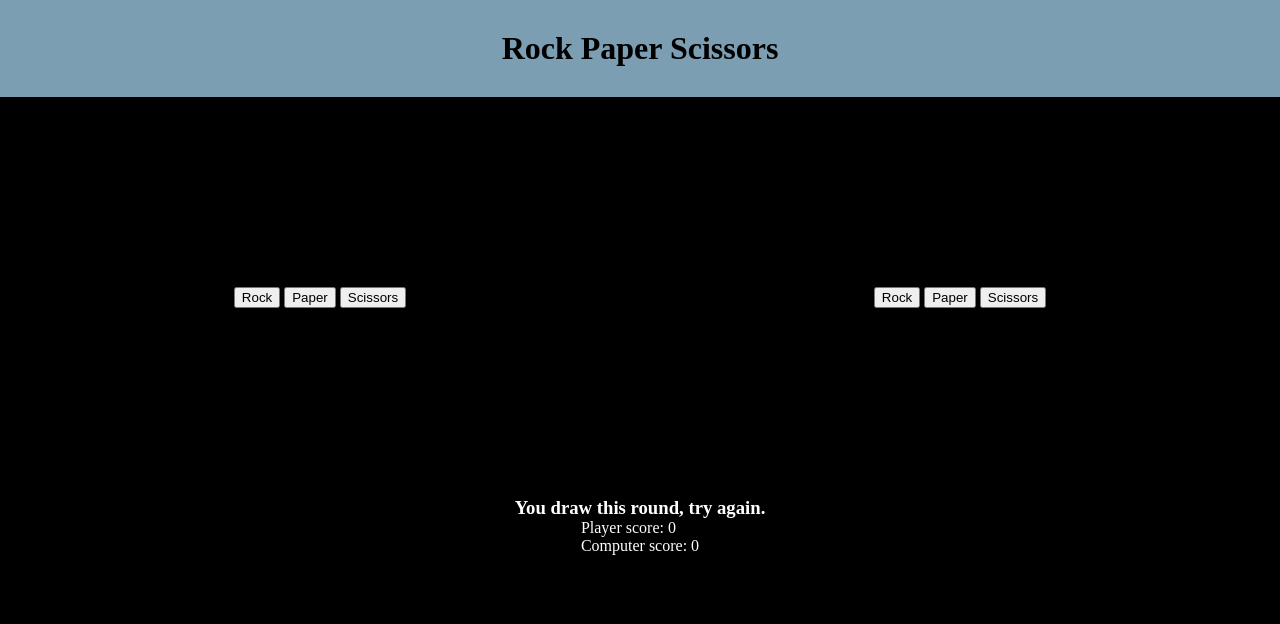
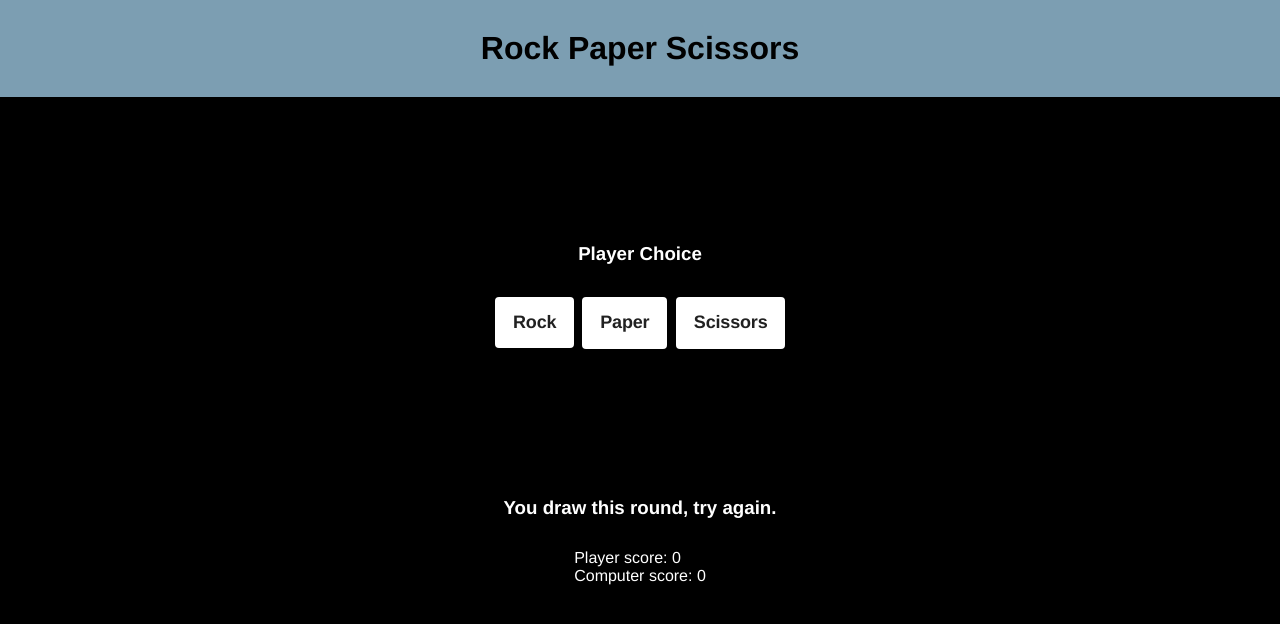
Before and after one commit to Andrew-Bello/rock-paper-scissors-game, a plain HTML site: page index.html in a window 1280 px wide. Both pictures are taken after a click on the button "Rock". Drawn offline with Linux system fonts and the light colour scheme.

Commit message:
Fixed bugs and added some more styling

```diff
--- a/index.html
+++ b/index.html
@@ -15,14 +15,10 @@
 
         <div class="selection-container">
             <div class="player-container">
+                <h3 class="title">Player Choice</h3>
                 <button value="rock" id="rps-btn">Rock</button>
                 <button value="paper" id="rps-btn">Paper</button>
                 <button value="scissors" id="rps-btn">Scissors</button>
-            </div>
-            <div class="computer-container">
-                <button value="rock">Rock</button>
-                <button value="paper">Paper</button>
-                <button value="scissors">Scissors</button>
             </div>
         </div>
 
--- a/index.js
+++ b/index.js
@@ -13,14 +13,22 @@ buttons.forEach(button => {
     })
 })
 
+if(playerCount === 1) {
+    buttons.disabled = true;
+}
+
 function createSaButton() {
     const saButton = document.createElement('button');
     saButton.textContent = 'Start Again?'
+    saButton.style.marginTop = '30px'
     divSelection.append(saButton)
     saButton.addEventListener('click', () => {
         playerCount = 0;
         computerCount = 0;
+        playerScore.textContent = playerCount;
         saButton.remove();
+        computerScore.textContent = computerCount;
+        buttons.forEach(e => e.disabled = false)
     })
     return saButton;
 }
@@ -63,30 +71,30 @@ function playRound(playerSelection) {
         playerCount++;
     }
     if (playerSelection === 'rock' && computerSelection === 'paper') {
-        newMessage.textContent = 'You Lose this round, paper beats rock.';
+        newMessage.textContent = 'You Lose this round, computer chose paper.';
         computerCount++;
     }
     if (playerSelection === 'paper' && computerSelection === 'scissors') {
-        newMessage.textContent = 'You lose this round, scissors beats paper.';
+        newMessage.textContent = 'You lose this round, computer chose scissors.';
         computerCount++;
     }
     if (playerSelection === 'scissors' && computerSelection === 'rock') {
-        newMessage.textContent = 'You lose this round, rock beats scissors.';
+        newMessage.textContent = 'You lose this round, computer chose rock.';
         computerCount++;
     }
 
     if(playerCount === 5) {
         newMessage.textContent = 'Game over you win! Let\'s go again!';
+        buttons.forEach(e => e.disabled = true);
         createSaButton()
+
     }
     if(computerCount === 5) {
-        newMessage.textContent = 'Game over you lose! Try again?';
+        newMessage.textContent = 'HAAHAA  SWORE LOSER! Try again';
+        buttons.forEach(e => e.disabled = true);
         createSaButton()
     }
 
     playerScore.textContent = playerCount;
     computerScore.textContent = computerCount;
-
-    console.log(playerCount);
-    console.log(computerCount);
 }
--- a/style.css
+++ b/style.css
@@ -1,5 +1,6 @@
 * {
     margin: 0;
+    font-family: Circular,Helvetica,sans-serif;
 }
 
 body {
@@ -30,3 +31,70 @@ body {
     flex-direction: column;
     align-items: center;
 }
+
+.title {
+    display: flex;
+    justify-content: center;
+    padding-bottom: 30px;
+}
+
+
+button {
+  background: #fff;
+  backface-visibility: hidden;
+  border-radius: .375rem;
+  border-style: solid;
+  border-width: .125rem;
+  box-sizing: border-box;
+  color: #212121;
+  cursor: pointer;
+  display: inline-block;
+  font-family: inherit;
+  font-size: 1.125rem;
+  font-weight: 700;
+  letter-spacing: -.01em;
+  line-height: 1.3;
+  padding: .875rem 1.125rem;
+  position: relative;
+  text-align: left;
+  text-decoration: none;
+  transform: translateZ(0) scale(1);
+  transition: transform .2s;
+  user-select: none;
+  -webkit-user-select: none;
+  touch-action: manipulation;
+}
+
+button:not(:disabled):hover {
+  transform: scale(1.05);
+}
+
+button:not(:disabled):hover:active {
+  transform: scale(1.05) translateY(.125rem);
+}
+
+button:focus {
+  outline: 0 solid transparent;
+}
+
+button:focus:before {
+  content: "";
+  left: calc(-1*.375rem);
+  pointer-events: none;
+  position: absolute;
+  top: calc(-1*.375rem);
+  transition: border-radius;
+  user-select: none;
+}
+
+button:focus:not(:focus-visible) {
+  outline: 0 solid transparent;
+}
+
+button:focus:not(:focus-visible):before {
+  border-width: 0;
+}
+
+button:not(:disabled):active {
+  transform: translateY(.125rem);
+}
```
